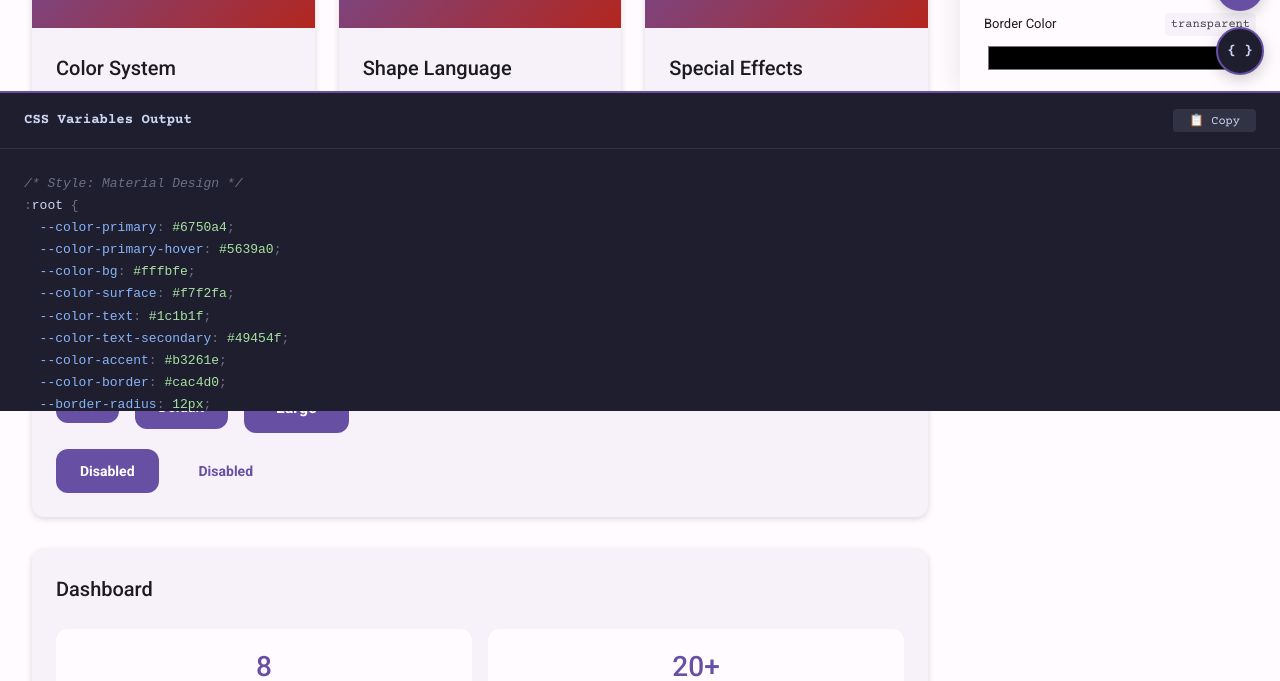
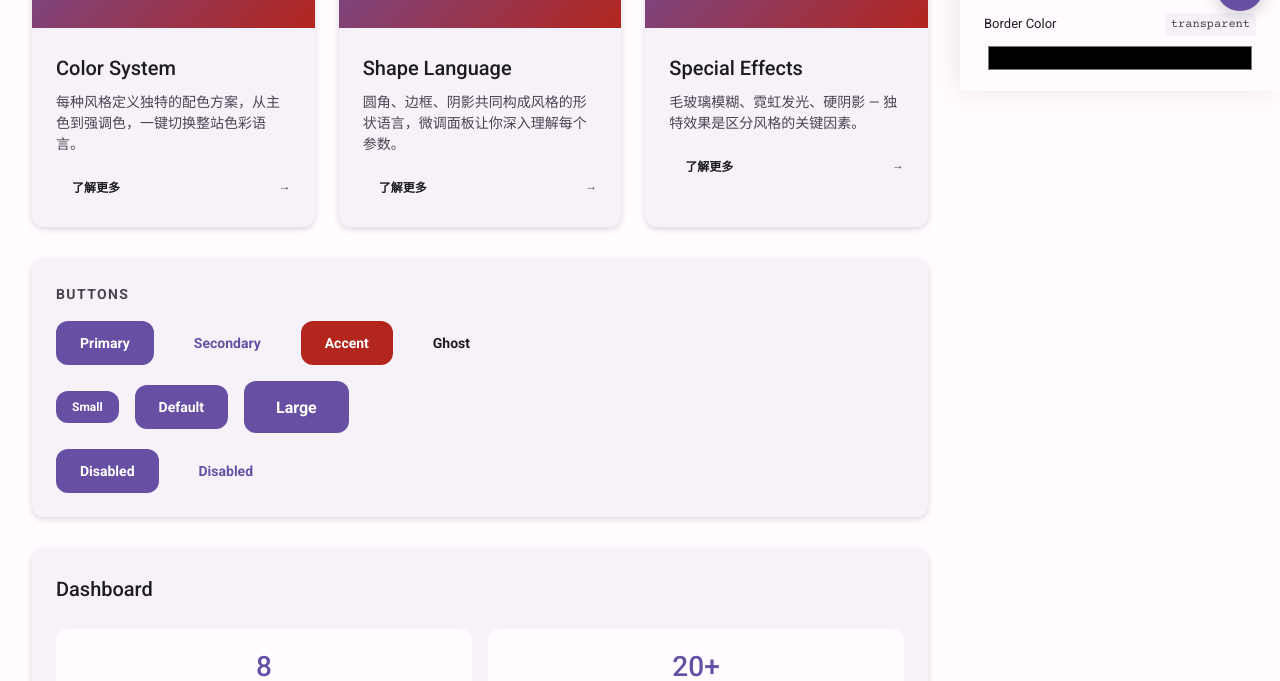
Before and after one commit to jarvisluk/web-style-visualisation, a website built with Vite: page index.html in a window 1280 px wide. Shown: the part 709-1390 px from the top of the page. Built offline with nearby package versions, Linux system fonts and the light colour scheme.

Commit message:
fix: inline code panel, non-sticky style selector, centered scroll
- Code panel now inline at page bottom (not fixed drawer)
- Removed code toggle button
- Style selector scrolls with page (not sticky)
- Default scroll centers on active style card (Material Design)

```diff
--- a/index.html
+++ b/index.html
@@ -32,16 +32,15 @@
 
         <!-- Stats -->
         <section id="stats" class="section-block"></section>
+
+        <!-- Code Panel (inline) -->
+        <section id="code-panel" class="code-panel-inline section-block"></section>
       </div>
     </main>
 
     <!-- Tuning Panel (sidebar) -->
     <aside id="tuning-panel" class="tuning-panel open"></aside>
     <button id="tuning-toggle" class="tuning-toggle" aria-label="Toggle tuning panel">⚙️</button>
-
-    <!-- Code Panel (bottom drawer) -->
-    <div id="code-panel" class="code-panel"></div>
-    <button id="code-toggle" class="code-toggle" aria-label="Toggle code panel">{ }</button>
   </div>
 
   <script type="module" src="/src/main.js"></script>
--- a/src/main.js
+++ b/src/main.js
@@ -34,12 +34,6 @@ function init() {
     tuningPanel.classList.toggle("open");
     document.body.classList.toggle("tuning-open");
   });
-
-  const codeToggle = document.getElementById("code-toggle");
-  const codePanel = document.getElementById("code-panel");
-  codeToggle.addEventListener("click", () => {
-    codePanel.classList.toggle("open");
-  });
 }
 
 // Boot
--- a/src/panels/style-selector.js
+++ b/src/panels/style-selector.js
@@ -35,6 +35,15 @@ export function renderStyleSelector(container) {
     const defaultStyle = STYLE_LIST.find((s) => s.id === "material") || STYLE_LIST[0];
     applyStyle(defaultStyle.id);
     updateActiveState(grid, defaultStyle.id);
+
+    // Center scroll on active card
+    requestAnimationFrame(() => {
+      const activeCard = grid.querySelector(`.style-card[data-style-id="${defaultStyle.id}"]`);
+      if (activeCard) {
+        const scrollLeft = activeCard.offsetLeft - (grid.clientWidth / 2) + (activeCard.offsetWidth / 2);
+        grid.scrollTo({ left: scrollLeft, behavior: "instant" });
+      }
+    });
   }
 }
 
--- a/src/style.css
+++ b/src/style.css
@@ -684,51 +684,13 @@ body.tuning-open #app {
   color: var(--color-text);
 }
 
-/* --- Code Panel (bottom drawer) --- */
-.code-panel {
-  position: fixed;
-  bottom: 0;
-  left: 0;
-  right: 0;
-  height: 320px;
+/* --- Code Panel (inline) --- */
+.code-panel-inline {
   background: #1e1e2e;
   color: #cdd6f4;
-  border-top: 2px solid var(--color-primary);
-  z-index: 200;
-  transform: translateY(100%);
-  transition: transform var(--transition-speed) ease;
-  display: flex;
-  flex-direction: column;
-}
-
-.code-panel.open {
-  transform: translateY(0);
-}
-
-.code-toggle {
-  position: fixed;
-  right: var(--spacing);
-  bottom: var(--spacing);
-  width: 48px;
-  height: 48px;
-  border-radius: 50%;
-  background: #1e1e2e;
-  color: #cdd6f4;
-  border: 2px solid var(--color-primary);
-  font-size: 14px;
-  font-family: "Courier Prime", monospace;
-  font-weight: 700;
-  cursor: pointer;
-  z-index: 201;
-  box-shadow: 0 4px 16px rgba(0, 0, 0, 0.2);
-  display: flex;
-  align-items: center;
-  justify-content: center;
-}
-
-.code-toggle:hover {
-  background: var(--color-primary);
-  color: #fff;
+  border-radius: var(--border-radius);
+  border: var(--border-width) solid var(--border-color);
+  overflow: hidden;
 }
 
 .code-panel-header {
@@ -737,7 +699,6 @@ body.tuning-open #app {
   align-items: center;
   padding: var(--spacing) var(--spacing-lg);
   border-bottom: 1px solid #313244;
-  flex-shrink: 0;
 }
 
 .code-panel-title {
@@ -773,7 +734,7 @@ body.tuning-open #app {
 }
 
 .code-panel-body {
-  flex: 1;
+  max-height: 400px;
   overflow: auto;
   padding: var(--spacing-lg);
 }
@@ -787,7 +748,7 @@ body.tuning-open #app {
   color: #cdd6f4;
 }
 
-/* Prism.js overrides for dark code panel */
+/* Syntax highlighting tokens */
 .code-panel-body .token.property { color: #89b4fa; }
 .code-panel-body .token.value,
 .code-panel-body .token.string { color: #a6e3a1; }
```
